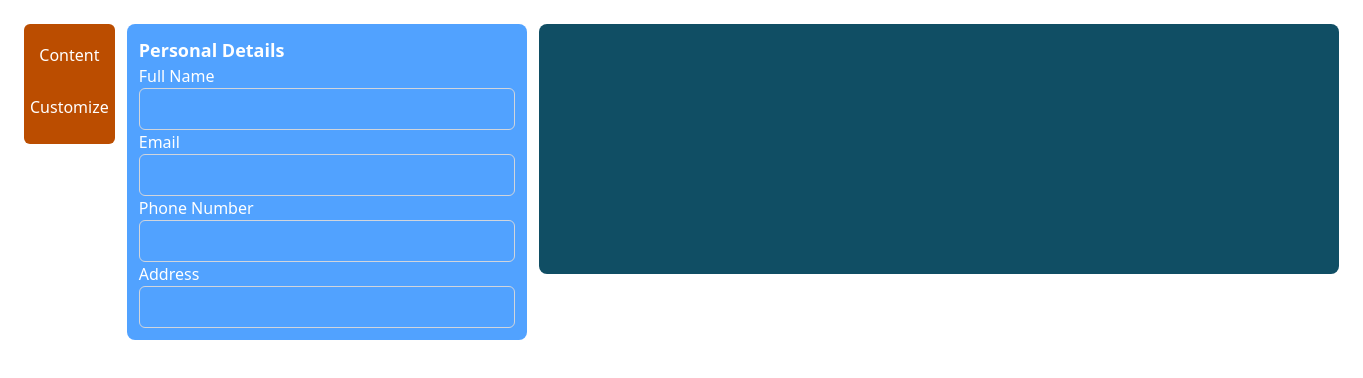
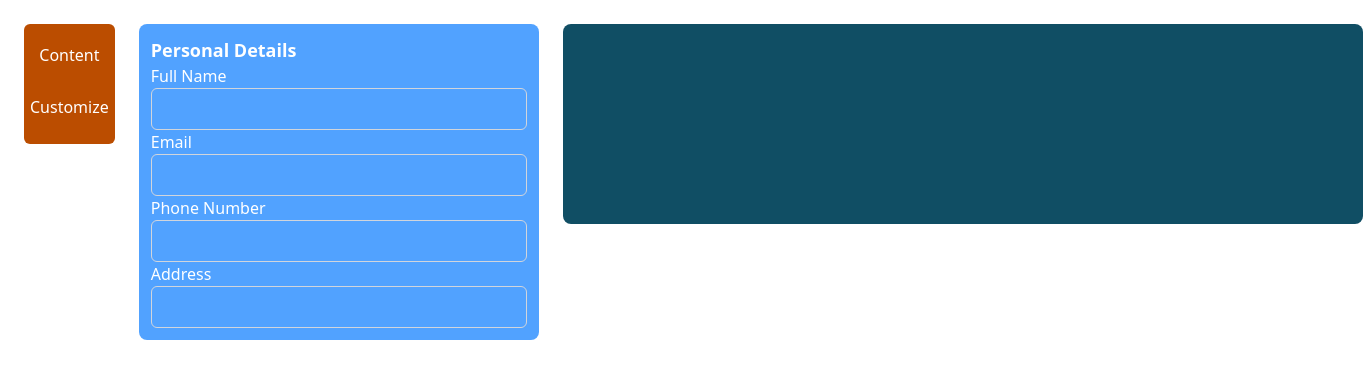
Before and after one commit to Ayush995712/cv-application, a React (Vite) app: page / in a window 1280 px wide. Both pictures are taken after a click on the button "Content". Shown: the top 378 px of the page, 1363 px wide, since content can reach past the window. Built offline with nearby package versions, Linux system fonts and the light colour scheme; the HTML template or start-up script is replaced by a standard one.

Commit message:
Added dropdown functionality

```diff
--- a/src/App.jsx
+++ b/src/App.jsx
@@ -12,14 +12,14 @@ function App() {
 
   return (
     <>
-    <div className='flex gap-[12px]'>
+    <div className='flex gap-[24px]'>
       <div className='sidebar bg-amber-700 flex flex-col h-[120px] w-[100px] box-border p-[6px] text-white gap-[2px] rounded-md'>
         <button className='h-[50px] cursor-pointer' onClick={() => {
-          setShowContent(true);
+          setShowContent(!showContent);
         }}>Content</button>
         <button className='h-[50px] cursor-pointer'>Customize</button>
       </div>
-      <div>
+      <div className='min-w-[400px] min-h-[300px]'>
         {showContent && <PersonalDetails name={name} setName={setName} email={email} setEmail={setEmail} phoneNumber={phoneNumber} setPhoneNumber={setPhoneNumber} address={address} setAddress={setAddress} />}
       </div>
       <div className='main-cv'>
--- a/src/content/PersonalDetails.jsx
+++ b/src/content/PersonalDetails.jsx
@@ -1,8 +1,16 @@
+import { useState } from "react";
+
 export function PersonalDetails({setName, setEmail, setPhoneNumber, setAddress}) {
+
+    const [open, setOpen] = useState(true);
 
     return (
         <div className="w-[400px] h-auto bg-blue-400 rounded-lg p-[12px]">
-            <div className="text-white font-bold text-lg/7">Personal Details</div>
+            <div className="text-white font-bold text-lg/7 cursor-pointer" onClick={() => {
+                setOpen(!open)
+            }} >Personal Details</div>
+            {open && (
+            <div>
                 <div>
                     <div className="text-white">Full Name</div>
                     <input type="text" className="w-full border border-gray-300 rounded-md px-3 py-2 focus:outline-none focus:ring-2 focus:ring-blue-500" onChange={(e) => {
@@ -27,6 +35,7 @@ export function PersonalDetails({setName, setEmail, setPhoneNumber, setAddress})
                         setAddress(e.target.value);
                     }} />
                 </div>
+            </div>)}
         </div>
     )
 }
--- a/src/cv/cv.jsx
+++ b/src/cv/cv.jsx
@@ -1,9 +1,9 @@
 export function CV({name, email, phoneNumber, address}) {
     return (
         <div>
-            <div className="personal-details w-[800px] h-[250px] bg-cyan-900 text-white flex flex-col justify-center p-[20px] rounded-lg">
+            <div className="personal-details w-[800px] h-[200px] bg-cyan-900 text-white flex flex-col justify-center p-[20px] rounded-lg gap-[12px] box-border">
                 <div className="text-xl flex justify-center">{name}</div>
-                <div className="flex justify-center">
+                <div className="flex justify-center gap-[12px]">
                     <div>{email}</div>
                     <div>{phoneNumber}</div>
                     <div>{address}</div>
```
Lines whose indentation alone changed are shown as unchanged.
